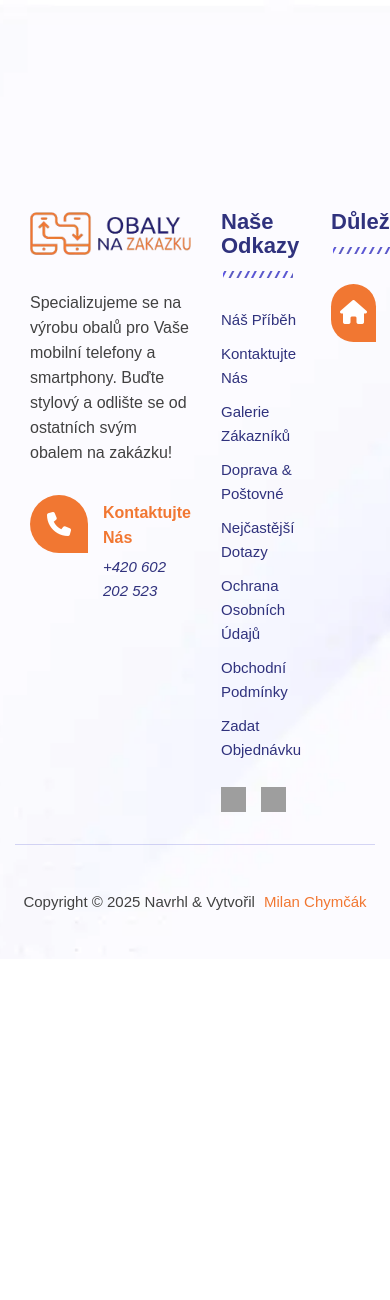
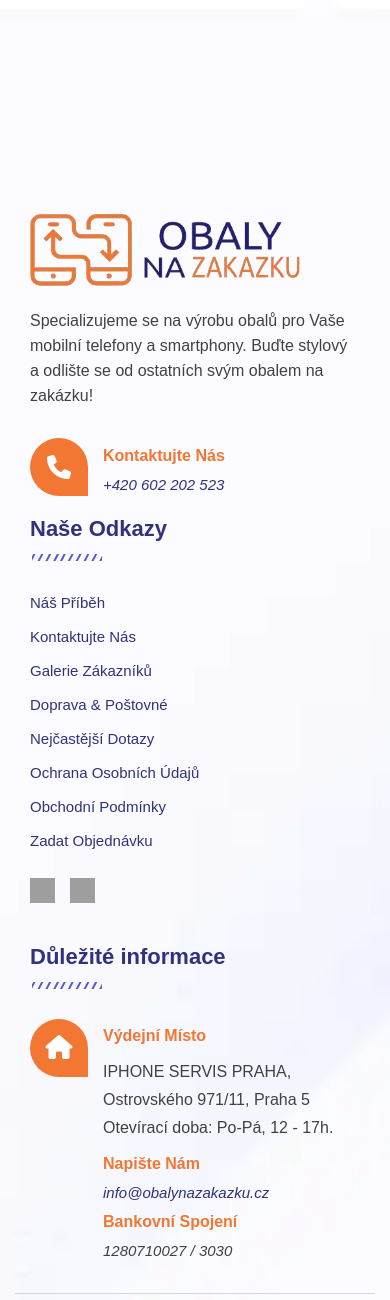
Before and after one commit to LahevOdVika/sigmastranka4, a Flask app: template templates/base.html in a window 390 px wide. Shown: the part 107-1407 px from the top of the page. Before the commit the page ends 1058 px from the top, so only its background shows below. Run offline with Flask 3, Linux system fonts and the light colour scheme; the template is opened without the code that fills it, so the values that code supplies are empty; grey boxes are pictures that could not be loaded.

Commit message:
Added grid stacking in footer when in mobile view

```diff
--- a/static/style.css
+++ b/static/style.css
@@ -198,6 +198,12 @@ footer {
     grid-template-columns: repeat(3, 1fr);
 }
 
+@media only screen and (max-width: 768px) {
+    .grid {
+        grid-template-columns: repeat(1, 1fr);
+    }
+}
+
 .col {
     padding: 10px 15px;
 }
```
